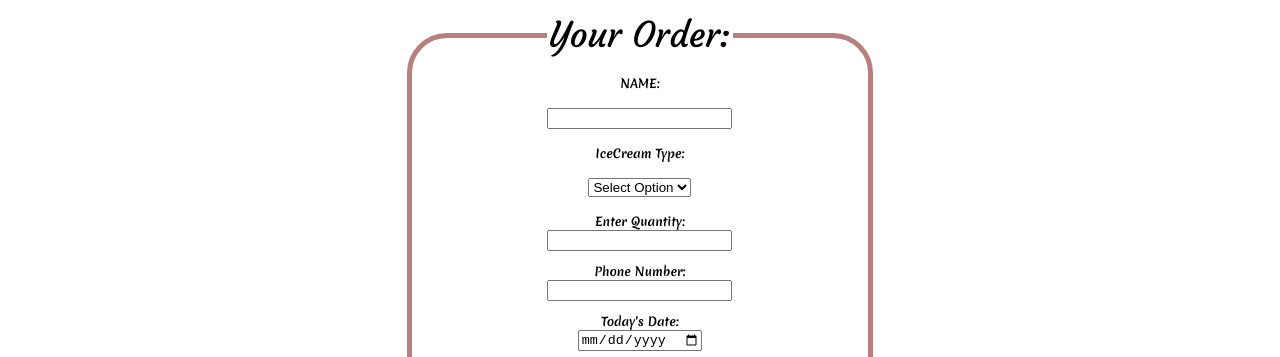
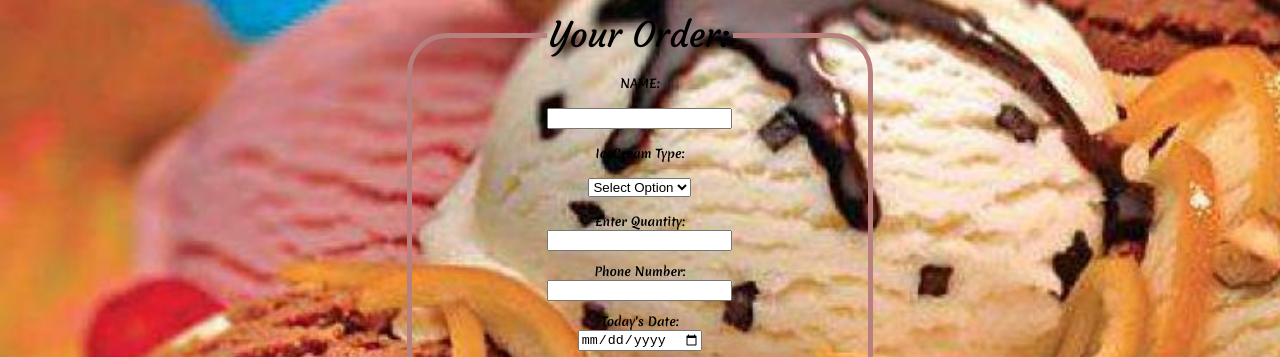
Before and after one commit to Diwakar10091511/IceCreamForm, a plain HTML site: page index.html in a window 1280 px wide. Shown: the part 134-491 px from the top of the page. Drawn offline with Linux system fonts and the light colour scheme; a web font is replaced by a local one.

Commit message:
image uploaded

```diff
--- a/styles.css
+++ b/styles.css
@@ -9,7 +9,7 @@
     border-radius: 40px;
     }
 #b1{
-    background: url(cm.jpg);
+    background: url(images/a1.jpg);
     background-repeat: no-repeat;
     background-size: 1550px 750px;
     text-align: center;
```
Also changed, not shown: images/a1.jpg (added).
